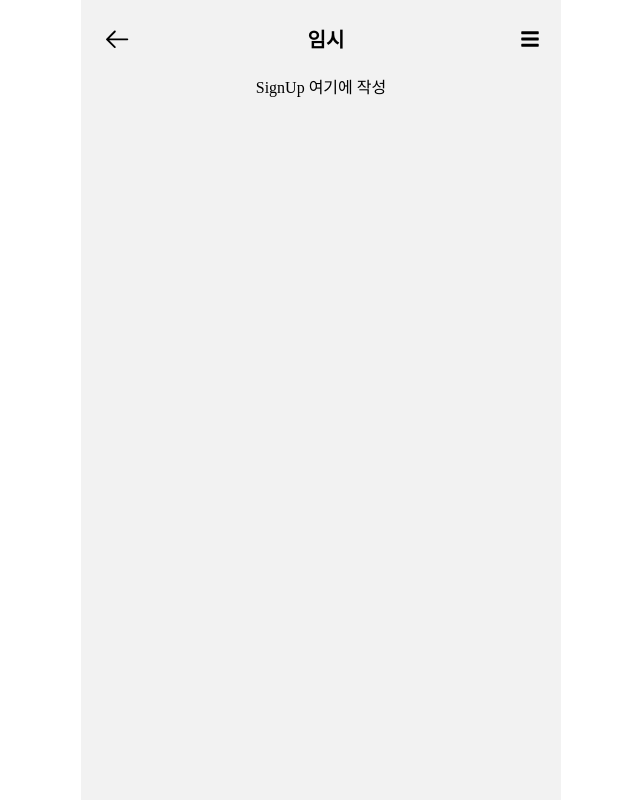
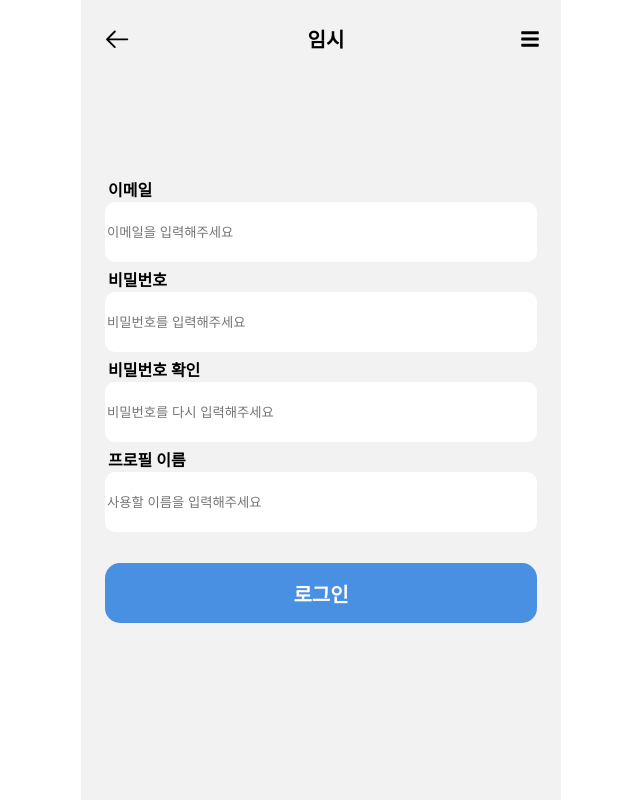
Before and after one commit to horangdev1513/likelion_12_hackerton, a React (Vite) app: page /signup in a window 1280 px wide. Shown: the whole page, without its empty margins (319-959 px from the left). Built offline with nearby package versions, Linux system fonts and the light colour scheme; the HTML template or start-up script is replaced by a standard one.

Commit message:
signup 임시

```diff
--- /dev/null
+++ b/src/pages/signup/Form.jsx
@@ -0,0 +1,80 @@
+import { useState } from 'react';
+
+import Input from '../../components/Input';
+import { LargeButton } from '../../components/Button';
+import { FormLayout } from './styles';
+
+export default function Form() {
+  const [eneterdValues, setEnteredValues] = useState({
+    email: '',
+    password: '',
+    confirmPassword: '',
+    profileName: '',
+  });
+  const [notEqualPassword, setNotEqualPassword] = useState(false);
+
+  function inputValueHandler(indetifier, e) {
+    setEnteredValues(prev => ({
+      ...prev,
+      [indetifier]: e.target.value,
+    }));
+  }
+
+  function submitHandler(e) {
+    e.preventDefault();
+
+    if (eneterdValues.password !== eneterdValues.confirmPassword) {
+      setNotEqualPassword(true);
+      return;
+    }
+
+    setNotEqualPassword(false);
+    console.log(eneterdValues);
+  }
+
+  return (
+    <>
+      <FormLayout>
+        <form>
+          <Input
+            text="이메일"
+            id="email"
+            type="email"
+            name="email"
+            placeholder="이메일을 입력해주세요"
+            onChange={e => inputValueHandler('email', e)}
+          />
+          <Input
+            text="비밀번호"
+            id="password"
+            type="password"
+            name="password"
+            placeholder="비밀번호를 입력해주세요"
+            onChange={e => inputValueHandler('password', e)}
+          />
+          <Input
+            text="비밀번호 확인"
+            id="confirm-password"
+            type="password"
+            name="confirm-password"
+            placeholder="비밀번호를 다시 입력해주세요"
+            onChange={e => inputValueHandler('confirmPassword', e)}
+          />
+          {notEqualPassword && <p className="waring-message">비밀번호가 동일하지 않습니다 다시입력해주세요</p>}
+          <Input
+            text="프로필 이름"
+            id="profile"
+            type="text"
+            name="profile"
+            placeholder="사용할 이름을 입력해주세요"
+            onChange={e => inputValueHandler('profileName', e)}
+          />
+
+          <div className="buttonbox">
+            <LargeButton text="로그인" onClick={submitHandler} />
+          </div>
+        </form>
+      </FormLayout>
+    </>
+  );
+}
--- a/src/pages/signup/SignUp.jsx
+++ b/src/pages/signup/SignUp.jsx
@@ -1,7 +1,9 @@
+import Form from './Form';
+
 export default function SignUpPage() {
   return (
     <>
-      <h1>SignUp 여기에 작성</h1>
+      <Form />
     </>
   );
 }
--- /dev/null
+++ b/src/pages/signup/styles.js
@@ -0,0 +1,16 @@
+import styled from 'styled-components';
+
+export const FormLayout = styled.div`
+  width: 100%;
+
+  margin-top: 100px;
+
+  & .buttonbox {
+    margin-top: 50px;
+  }
+
+  & .waring-message {
+    color: red;
+    margin: 5px 0;
+  }
+`;
```
